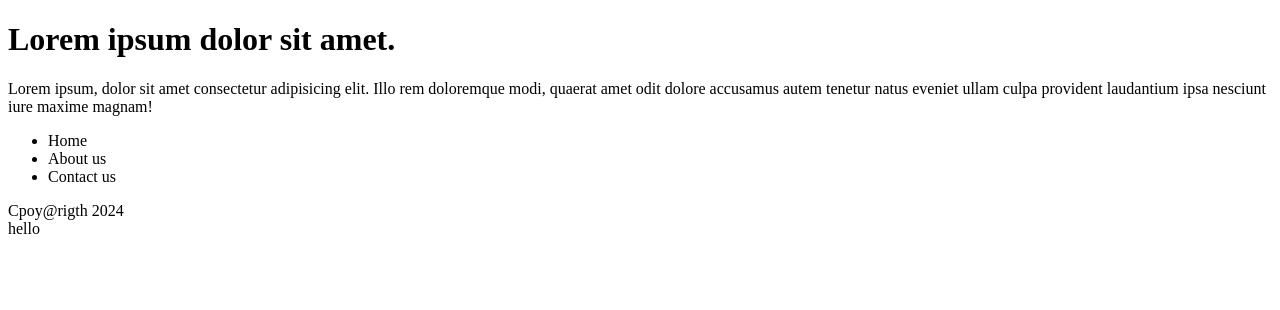
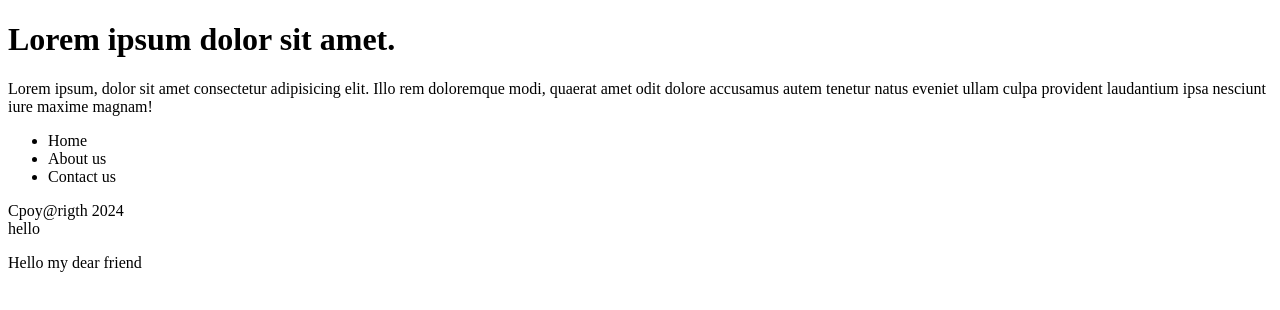
Before and after one commit to Vikesh321/demo, a plain HTML site: page index.html in a window 1280 px wide. Drawn offline with Linux system fonts and the light colour scheme.

```diff
--- a/index.html
+++ b/index.html
@@ -14,6 +14,8 @@
         <li>Contact us</li>
     </ul>
        <footer>Cpoy@rigth 2024</footer>
-       <main>hello</main>
+       <main>hello
+        <p>Hello my dear friend</p>
+       </main>
 </body>
 </html>
```
